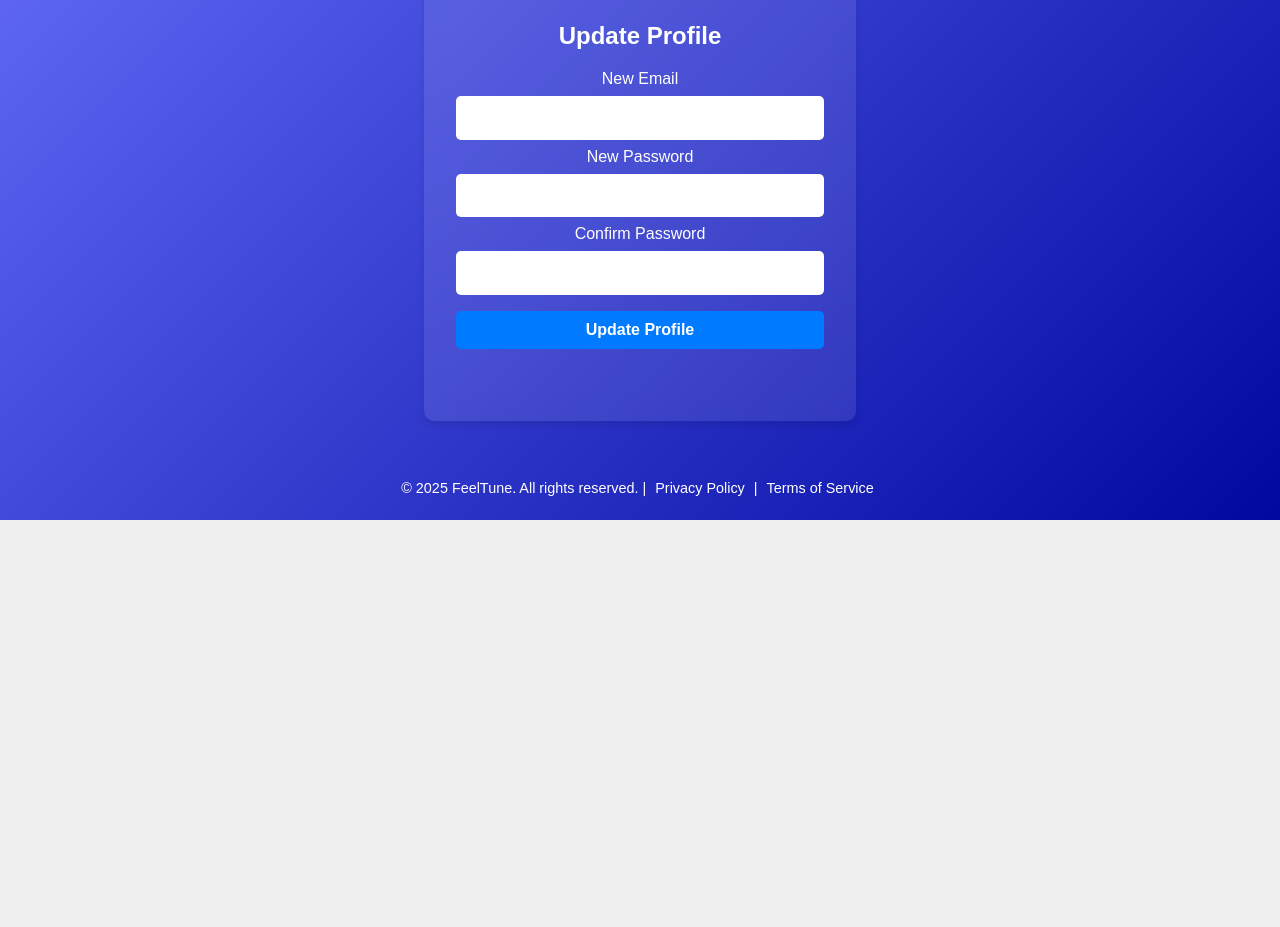
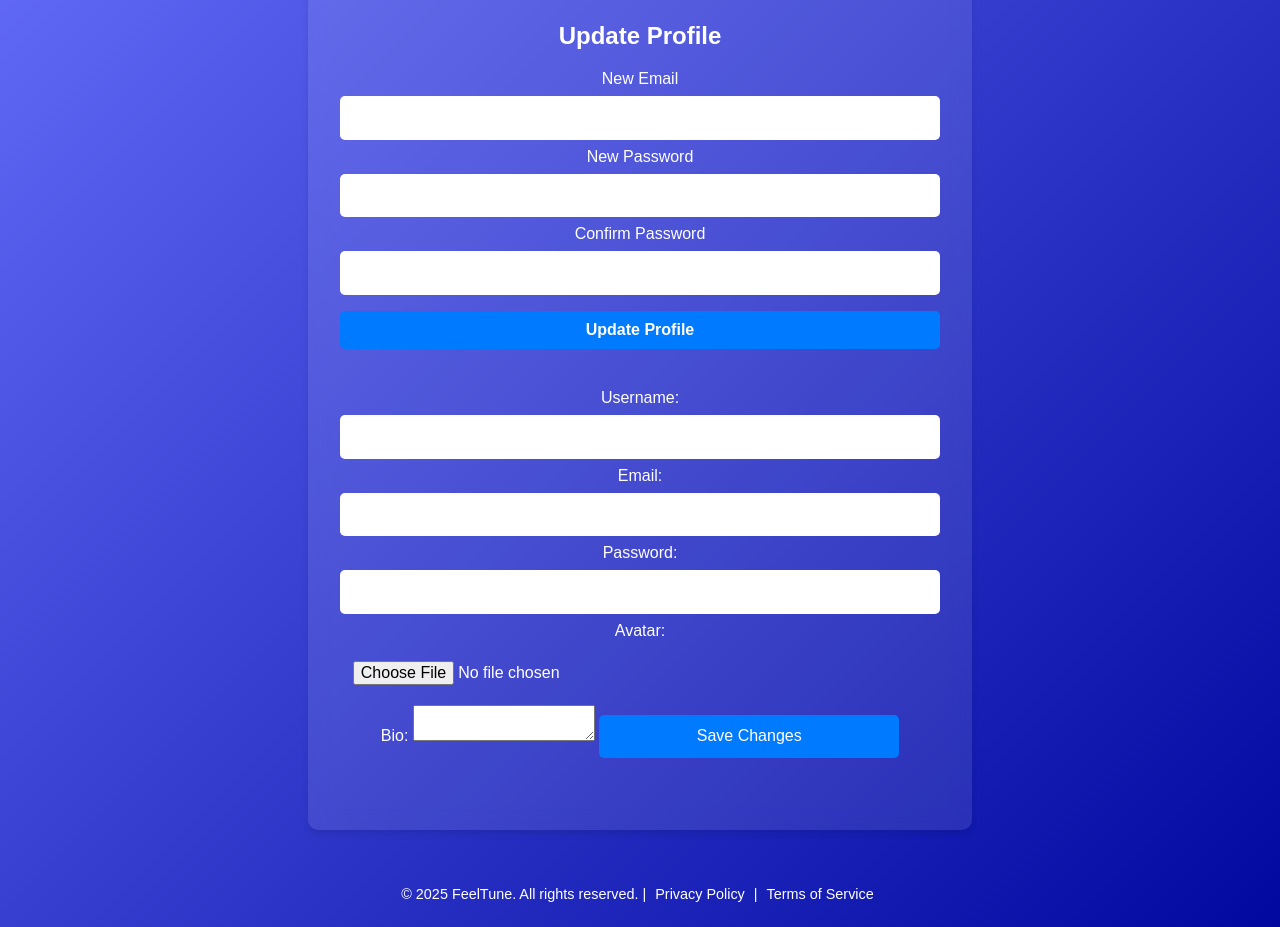
Before and after one commit to p-prime1/FeelTunes, a Flask app: template templates/profile.html in a window 1280 px wide; the page is wider, and only the part inside the window is pictured. Shown: the part 280-1207 px from the top of that part. Before the commit the page ends 800 px from the top of that part, so only its background shows below. Run offline with Flask 3, Linux system fonts and the light colour scheme; the template is opened without the code that fills it: values that come from a table or form of the project are taken from there, others are empty; some libraries are stand-ins or nearby versions.

Commit message:
added profile edit functionality

```diff
--- a/templates/profile.html
+++ b/templates/profile.html
@@ -86,6 +86,24 @@
             </div>
 
         </form>
+        <form method="POST" action="/profile/edit" enctype="multipart/form-data">
+            <label for="username">Username:</label>
+            <input type="text" id="username" name="username" value="{{ user.username }}" required>
+
+            <label for="email">Email:</label>
+            <input type="email" id="email" name="email" value="{{ user.email }}" required>
+
+            <label for="password">Password:</label>
+            <input type="password" id="password" name="password">
+
+            <label for="avatar">Avatar:</label>
+            <input type="file" id="avatar" name="avatar">
+
+            <label for="bio">Bio:</label>
+            <textarea id="bio" name="bio">{{ user.bio }}</textarea>
+
+            <button type="submit">Save Changes</button>
+        </form>
     </div>
     <footer>
         <p>&copy; 2025 FeelTune. All rights reserved. | <a href="/privacy">Privacy Policy</a> | <a href="/terms">Terms of Service</a></p>
```
Also changed, not shown: profile.py (+21 -0 lines).
